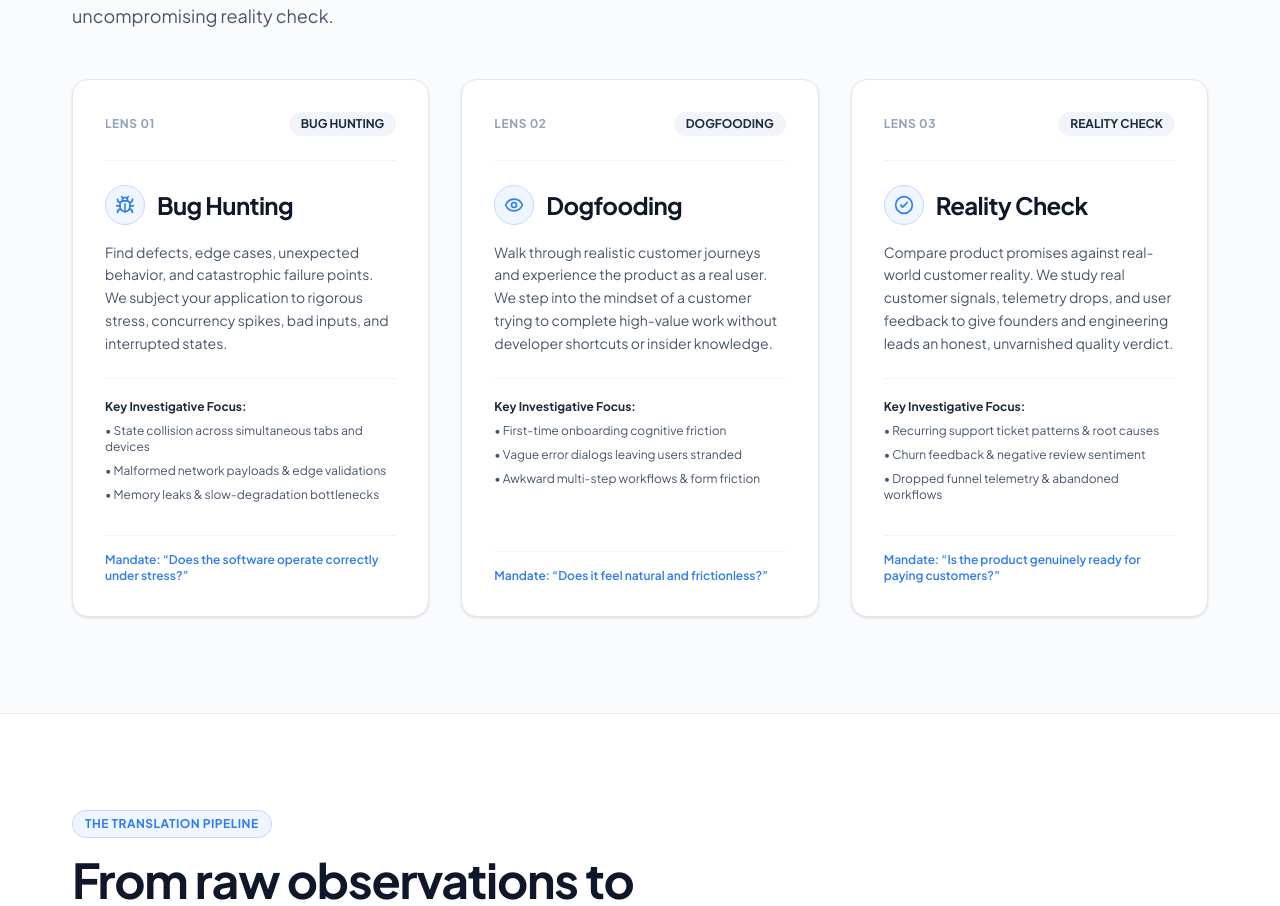
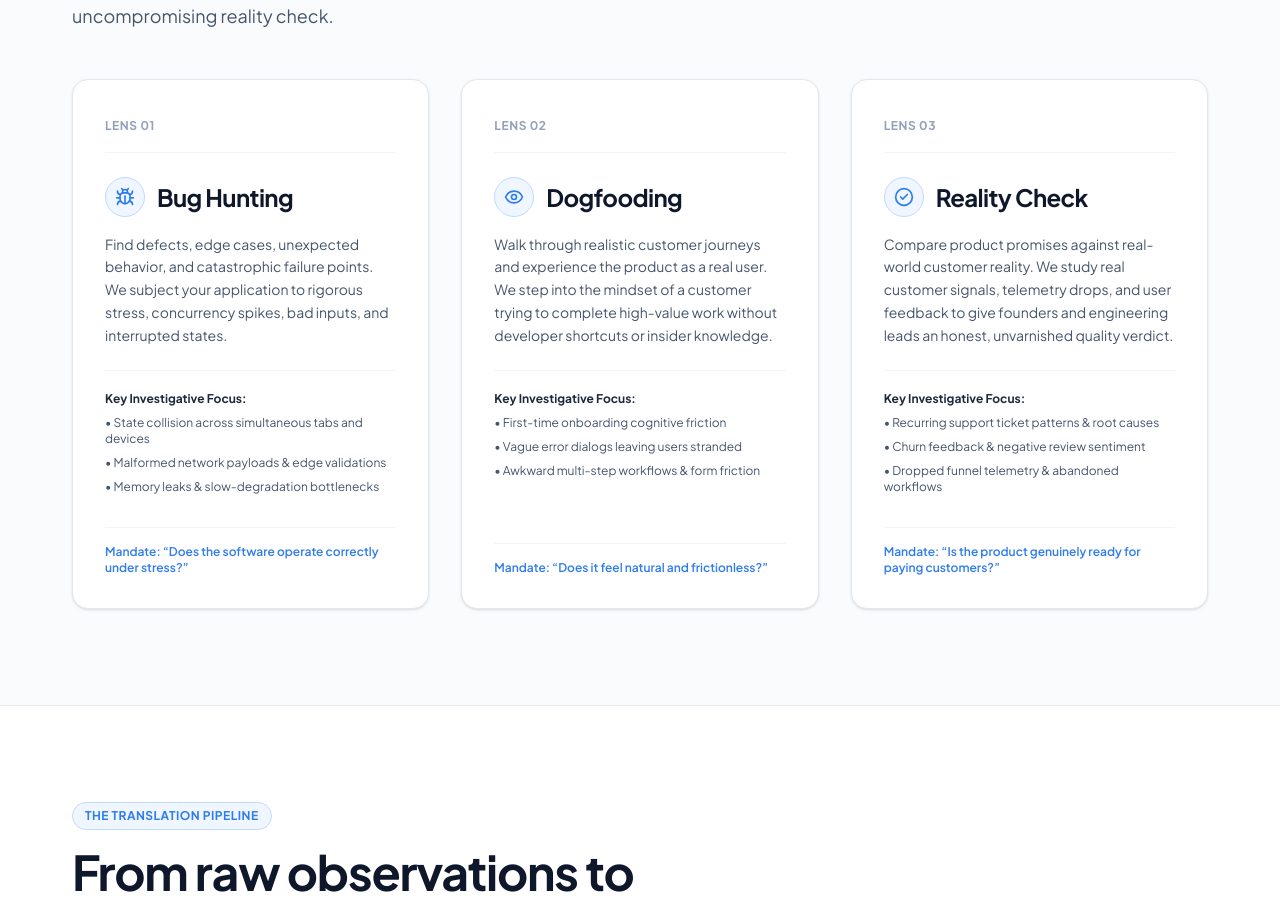
Before and after one commit to Yushu4u/nishkama-cl, a Next.js app: page /quality-advocacy in a window 1280 px wide. Shown: the part 1148-2054 px from the top of the page. Built offline with nearby package versions, Linux system fonts and the light colour scheme.

Commit message:
style(advocacy): remove repetitive top-right badge from Three Lenses cards

```diff
--- a/src/app/quality-advocacy/page.tsx
+++ b/src/app/quality-advocacy/page.tsx
@@ -59,12 +59,9 @@ export default function QualityAdvocacyPage() {
             {/* Lens 1: BUG HUNTING */}
             <div className="rounded-2xl border border-slate-200 bg-white p-8 shadow-sm flex flex-col justify-between hover:border-[#BFDBFE] transition-all">
               <div>
-                <div className="flex items-center justify-between pb-6 border-b border-slate-100">
+                <div className="pb-4 border-b border-slate-100">
                   <span className="text-xs font-bold uppercase tracking-wider text-slate-400">
                     LENS 01
-                  </span>
-                  <span className="rounded-full bg-slate-100 px-3 py-1 text-xs font-bold text-slate-800">
-                    BUG HUNTING
                   </span>
                 </div>
                 <div className="mt-6 flex items-center gap-3">
@@ -97,12 +94,9 @@ export default function QualityAdvocacyPage() {
             {/* Lens 2: DOGFOODING */}
             <div className="rounded-2xl border border-slate-200 bg-white p-8 shadow-sm flex flex-col justify-between hover:border-[#BFDBFE] transition-all">
               <div>
-                <div className="flex items-center justify-between pb-6 border-b border-slate-100">
+                <div className="pb-4 border-b border-slate-100">
                   <span className="text-xs font-bold uppercase tracking-wider text-slate-400">
                     LENS 02
-                  </span>
-                  <span className="rounded-full bg-slate-100 px-3 py-1 text-xs font-bold text-slate-800">
-                    DOGFOODING
                   </span>
                 </div>
                 <div className="mt-6 flex items-center gap-3">
@@ -135,12 +129,9 @@ export default function QualityAdvocacyPage() {
             {/* Lens 3: REALITY CHECK */}
             <div className="rounded-2xl border border-slate-200 bg-white p-8 shadow-sm flex flex-col justify-between hover:border-[#BFDBFE] transition-all">
               <div>
-                <div className="flex items-center justify-between pb-6 border-b border-slate-100">
+                <div className="pb-4 border-b border-slate-100">
                   <span className="text-xs font-bold uppercase tracking-wider text-slate-400">
                     LENS 03
-                  </span>
-                  <span className="rounded-full bg-slate-100 px-3 py-1 text-xs font-bold text-slate-800">
-                    REALITY CHECK
                   </span>
                 </div>
                 <div className="mt-6 flex items-center gap-3">
```
